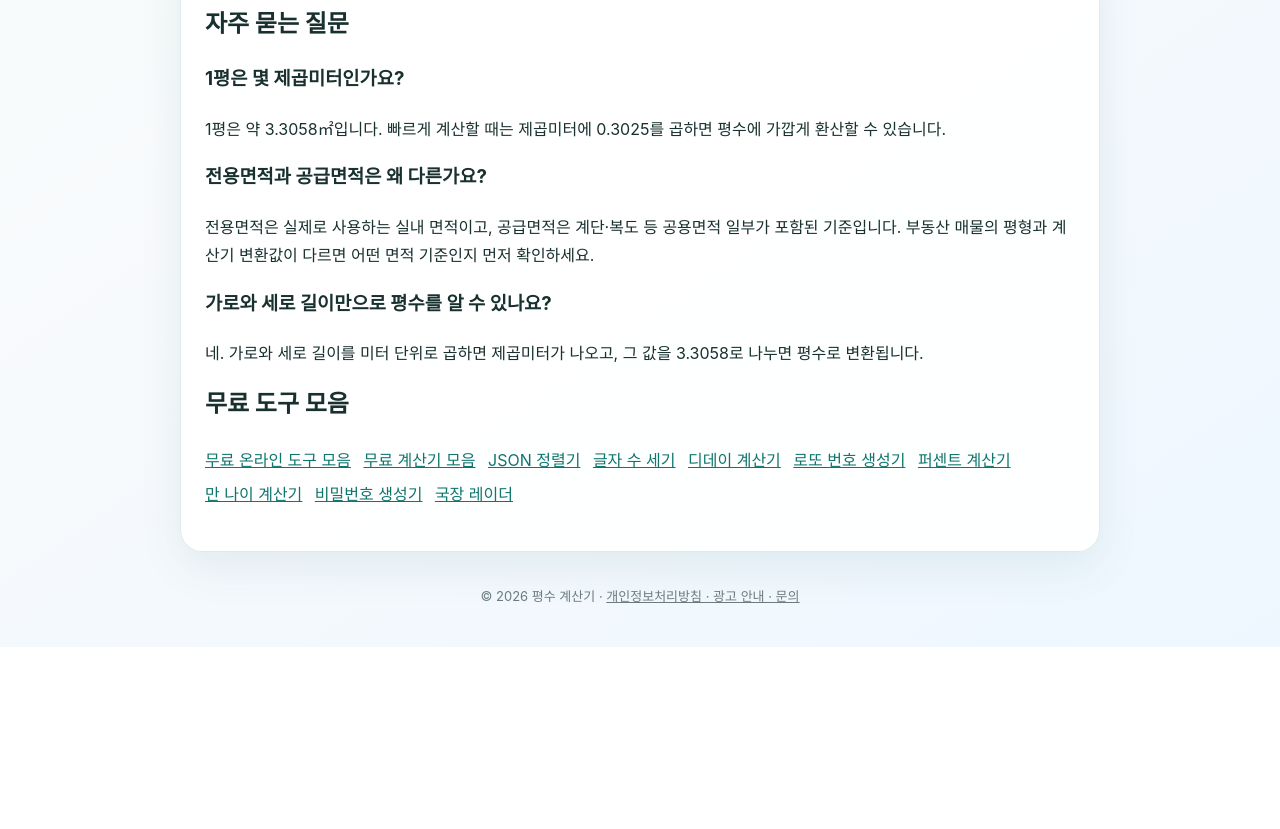
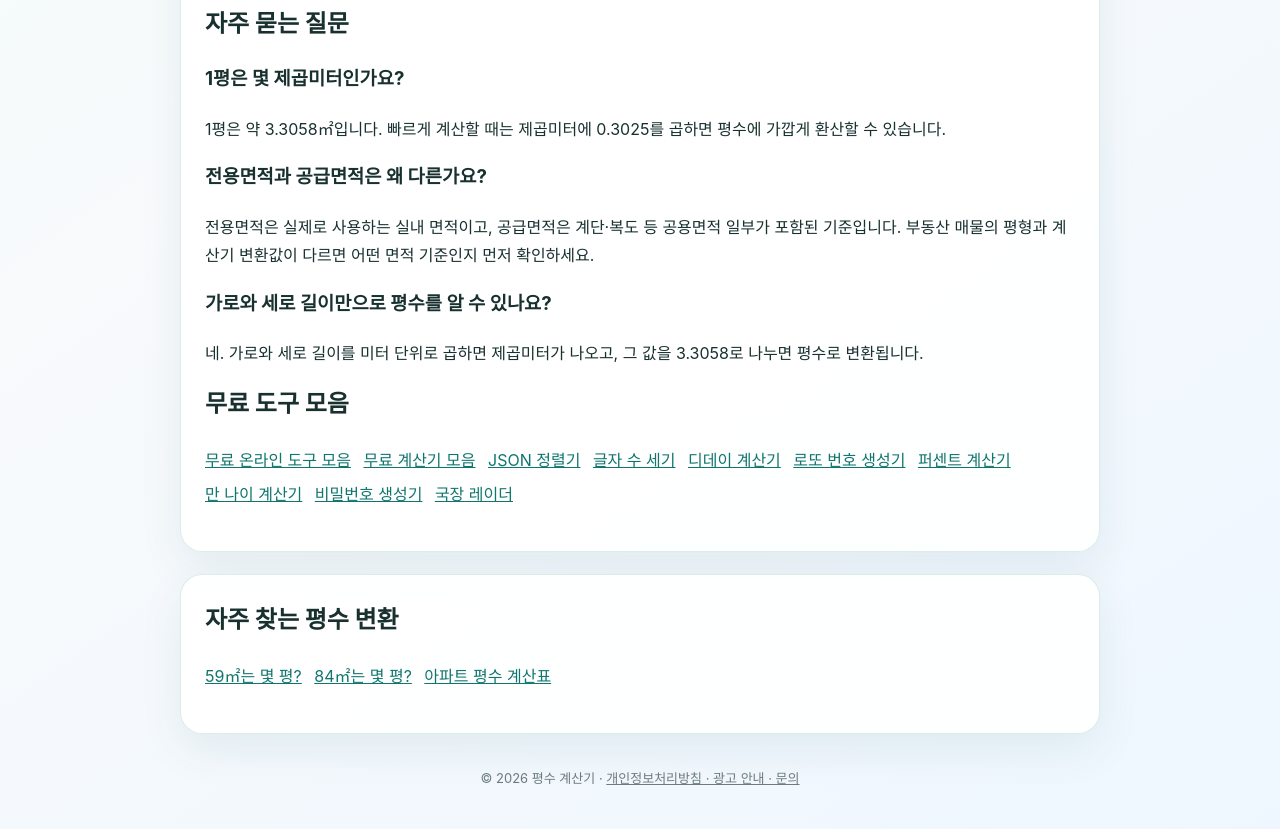
Before and after one commit to inma8743/area-calculator, a plain HTML site: page index.html in a window 1280 px wide. Shown: the part 1360-2189 px from the top of the page. Before the commit the page ends 2007 px from the top, so only its background shows below. Drawn offline with Linux system fonts and the light colour scheme; a script that the page names is missing.

Commit message:
Add internal links to area landing pages

```diff
--- a/index.html
+++ b/index.html
@@ -208,6 +208,14 @@
         <a href="https://stock-board-ten.vercel.app/">국장 레이더</a>
       </p>
     </section>
+    <section class="guide">
+      <h2>자주 찾는 평수 변환</h2>
+      <p class="tools">
+        <a href="/59m2-to-pyeong.html">59㎡는 몇 평?</a>
+        <a href="/84m2-to-pyeong.html">84㎡는 몇 평?</a>
+        <a href="/apartment-pyeong-table.html">아파트 평수 계산표</a>
+      </p>
+    </section>
   </main>
 
   <footer>© 2026 평수 계산기 · <a href="/privacy.html">개인정보처리방침 · 광고 안내 · 문의</a></footer>
```
